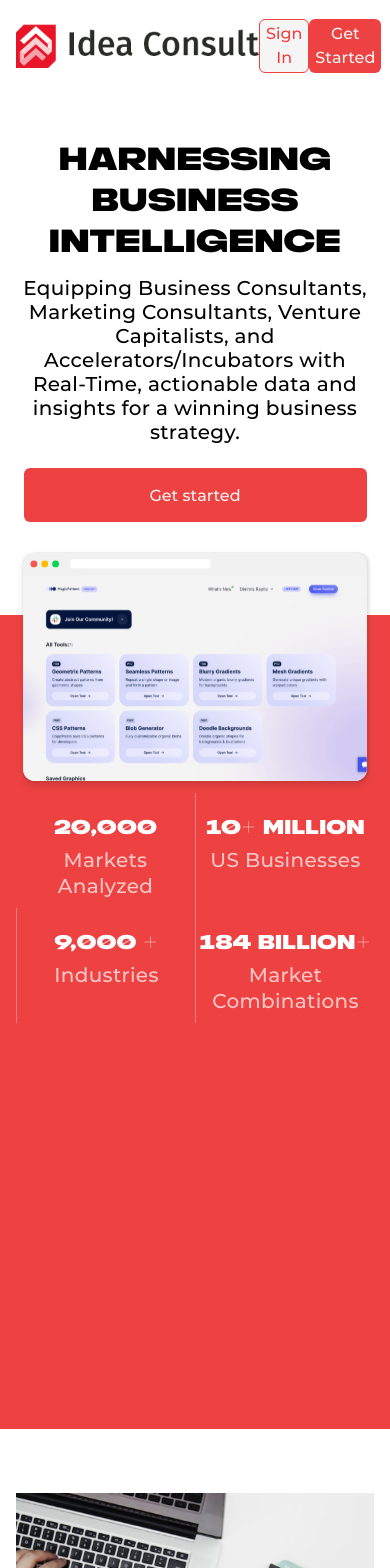
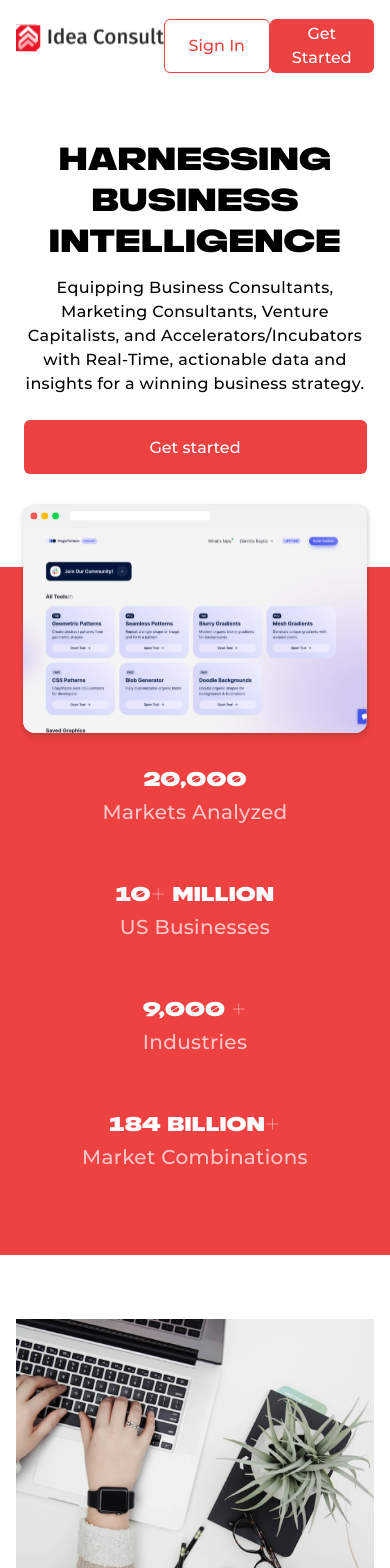
Before and after one commit to Maksim7700/intellihance, a React (Create React App) app: page / in a window 390 px wide. Shown: the top 1568 px of the page. Built offline with nearby package versions, Linux system fonts and the light colour scheme.

Commit message:
Mobile version

```diff
--- a/package.json
+++ b/package.json
@@ -7,9 +7,11 @@
     "@testing-library/react": "^13.4.0",
     "@testing-library/user-event": "^13.5.0",
     "bootstrap": "^5.2.3",
+    "intersection-observer": "^0.12.2",
     "react": "^18.2.0",
     "react-dom": "^18.2.0",
     "react-html5video": "^2.5.1",
+    "react-lazyload": "^3.2.0",
     "react-scripts": "5.0.1",
     "sass": "^1.58.3",
     "web-vitals": "^2.1.4"
--- a/src/css/Business.scss
+++ b/src/css/Business.scss
@@ -6,12 +6,22 @@
   .business-block-2 {
     flex-direction: column;
     margin-bottom: 64px !important;
+
+    margin-left: auto !important;
+    margin-right: auto !important;
+  }
+
+  .business-block-desc-2, .business-block-desc {
+    margin-left: auto !important;
+    margin-right: auto !important;
   }
   .bussiness-img-1, .bussiness-img-2 {
     margin-left: auto !important;
     margin-right: auto;
   }
   .business-block-desc {
+    max-width: 832px !important;
+    width: 100% !important;
     margin-top: 24px !important;
     margin-left: auto !important;
     margin-right: auto !important;
@@ -25,6 +35,11 @@
   }
   .business-button {
     margin-bottom: 131px !important;
+  }
+  .business-button button {
+    max-width: 343px !important;
+    width: 100% !important;
+
   }
 
   .bussines-title {
--- a/src/css/Footer.scss
+++ b/src/css/Footer.scss
@@ -6,7 +6,13 @@
     margin-right: auto;
   }
   .footer-logo {
+    display: flex;
+    justify-content: center;
     margin-bottom: 24px !important;
+  }
+  .footer-logo img{
+    width: 148px;
+    height: 28px;
   }
   .footer-head {
     margin-top: 32px !important;
--- a/src/css/Header.scss
+++ b/src/css/Header.scss
@@ -1,5 +1,13 @@
 $red-color: #EE4242;
-$white-color: #F5F5F5;
+$white-color: white;
+
+
+@media only screen and (max-width: 1260px) {
+  .logo img{
+    width: 148px !important;
+    height: 28px !important;
+  }
+}
 
 .buttons button {
   height: 54px;
--- a/src/css/Intellihancetm.scss
+++ b/src/css/Intellihancetm.scss
@@ -47,6 +47,9 @@
 
 
 .intellihance-tm {
+  opacity: 1;
+  translate: "0 2rem";
+        transition: "600ms ease-in-out";
   display: flex;
   justify-content: flex-start;
   margin-top: 150px;
--- a/src/css/Main.scss
+++ b/src/css/Main.scss
@@ -4,6 +4,9 @@
     line-height: 41px !important;
   }
 
+  .desc-text {
+    font-size: 16px !important;
+  }
   .main {
     margin-top: 64px !important;
   }
--- a/src/css/Solution.scss
+++ b/src/css/Solution.scss
@@ -75,7 +75,11 @@
 }
 
 .demo-text-box {
+  max-width: 734px;
   margin-left: 187px;
+}
+.demo-text-box-right {
+  max-width: 734px;
 }
 
 .pre-title {
@@ -101,6 +105,8 @@
 
 .demo-button {
   margin-top: 32px;
+  display: flex;
+  justify-content: centergi;
 }
 
 .demo-button button {
--- a/src/css/Statistic.scss
+++ b/src/css/Statistic.scss
@@ -8,21 +8,29 @@
   }
 
   .stats {
-    grid-template-columns: repeat(auto-fit,minmax(174px,1fr)) !important;
+    align-items: center;
+    grid-template-columns:none !important;
+    grid-template-rows: repeat(4, 1fr);
   }
   .mocks, .values {
     font-size: 20px !important;
     line-height: 26px !important;
   }
-
+  .block {
+    margin-left: auto;
+    margin-right: auto;
+    border: none !important;
+    max-width: 288px;
+    width: 100% !important;
+  }
 }
 
 
 .statistic {
   margin-top: 286px;
   background: #EE4242;
-  height: 814px;
   width: 100%;
+  padding-bottom: 50px;
 }
 
 .image-mockup {
@@ -51,8 +59,7 @@
   border-left: 1px solid rgba(255, 255, 255, 0.3);;
   justify-content: center;
   text-align: center;
-  max-width: 288px;
-  width: 100%;
+  width: 288px;
 }
 
 .block-1 {
--- a/src/js/components/Header.js
+++ b/src/js/components/Header.js
@@ -5,6 +5,8 @@ import '../../css/fonts/fonts.css';
 import intellihance from '../images/intellihance-logo.svg';
 
 const Header = () => {
+
+
   return (
     <Container>
       <div className='d-flex justify-content-between'>
--- a/src/js/components/IntellihanceTM.js
+++ b/src/js/components/IntellihanceTM.js
@@ -3,6 +3,7 @@ import Container from '../UI/Containter';
 import intellihanceNotebook from '../images/intellihance-mac.png';
 
 const IntellihanceTM = () => {
+
   return (
     <Container>
       <div className='intellihance-tm'>
--- a/src/js/components/Platform.jsx
+++ b/src/js/components/Platform.jsx
@@ -43,7 +43,7 @@ const Platform = () => {
           <div className='video-box'>
             <div className='video'>
               <embed src="https://www.youtube.com/embed/zC4rZpHf8tw?controls=1&amp;rel=0&amp;playsinline=0&amp;modestbranding=1&amp;autoplay=0&amp;enablejsapi=1&amp;origin=https%3A%2F%2Fideaconsult.biz&amp;widgetid=1"></embed>
-            <video height="320" width="320" src="" playsinline="" controlslist="nodownload"></video>
+            <video height="320" width="320" src="" playsInline="" controlsList="nodownload"></video>
               </div>
             <div className='video-button Montserrat-500'><button>Try Now</button></div>
           </div>
```
Also changed, not shown: 1 other file (tests, documents, lock files or other folders).
